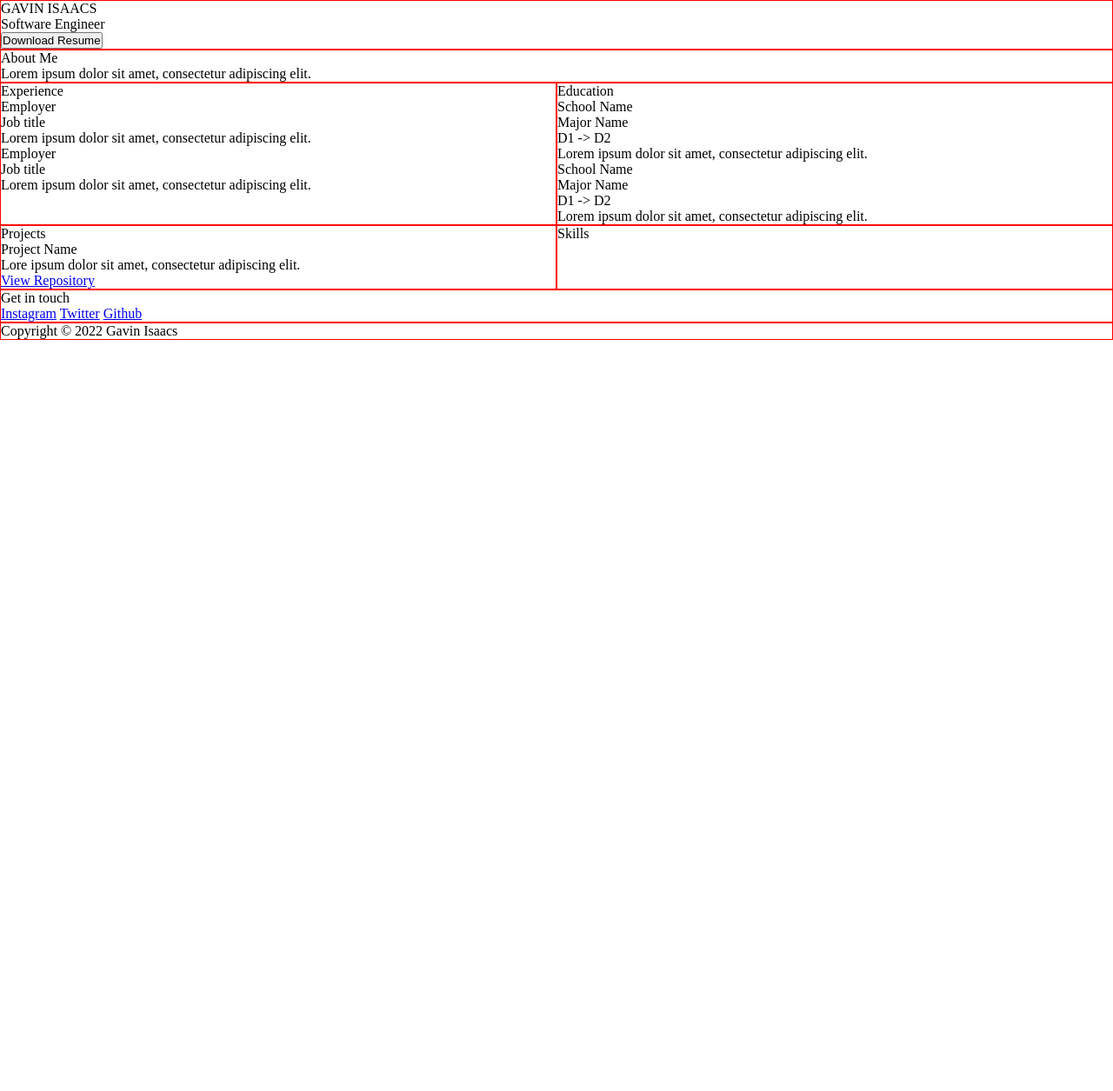
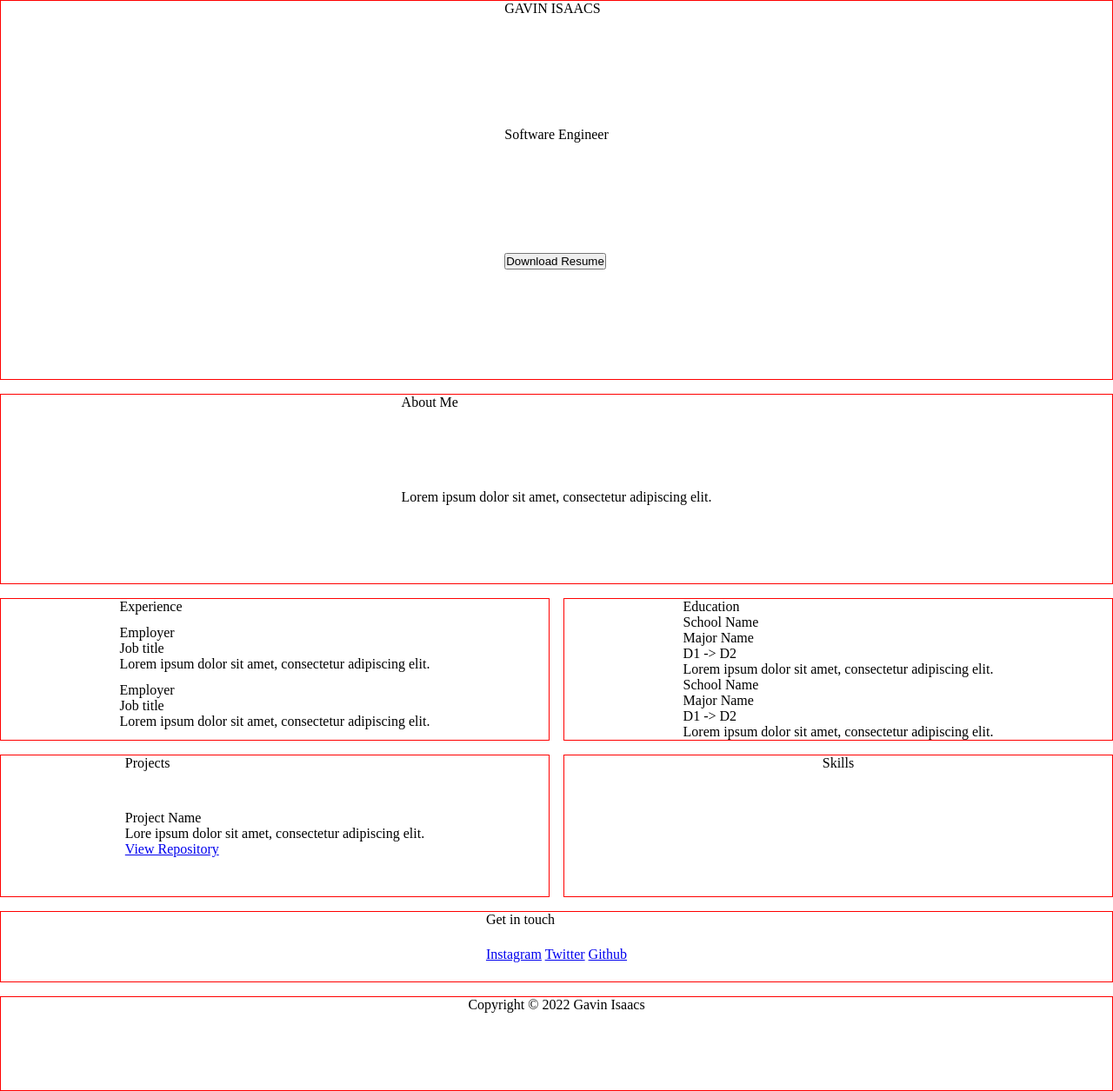
Before and after one commit to akim-nas/my-website, a PHP site: page /templates/index.html in a window 1280 px wide. Shown: the whole page at 87% size. Before the commit the page ends 391 px from the top, so only its background shows below. Run offline with PHP 8.4, Linux system fonts and the light colour scheme.

Commit message:
removed some of the querys, have two main ones for now, basic layout of each grid item is layedout

```diff
--- a/static/style.css
+++ b/static/style.css
@@ -3,17 +3,23 @@
 /* this is the third test */
 * { margin: 0; padding: 0; }
 
-html, body { height: 100vh; }
+html, body {
+    height: 100vh;
+    box-sizing: border-box;
+}
 
 :root {
     --gap: 2rem;
     --padding: 2rem;
-    --desktop-fr: 5 / 6;
 }
 
 .grid-container { display: grid; }
 
-.grid-item { border: 1px solid red; }
+.grid-item {
+    border: 1px solid red;
+    display: grid;
+    justify-content: center;
+}
 
 .main-sect {
     grid-area: main;
@@ -36,7 +42,7 @@ html, body { height: 100vh; }
 }
 
 .skill-sect {
-    grid-area: skill;
+    grid-area: skill
 }
 
 .info-sect {
@@ -47,11 +53,21 @@ html, body { height: 100vh; }
     grid-area: footer;
 }
 
-@media only screen and (min-width: 1280px) {
+/* Mobile */
+@media only screen and (min-width: 320px) {
+    .grid-container {
+        grid-template-columns: 1fr;
+        grid-template-rows: 4fr 2fr 1.25fr 1.25fr 1.25fr 1.25fr 0.75fr 1fr;
+        grid-template-areas: "main" "about" "xp" "edu" "proj" "skill" "info" "footer";
+    }
+}
+
+/* Desktop */
+@media only screen and (min-width: 800px) {
     .grid-container {
         grid-template-columns: 1fr 1fr;
-        grid-template-rows: var(--desktop-fr) 0.83fr 0.83fr 0.83fr 0.83fr 0.83fr;
+        grid-template-rows: 4fr 2fr 1.5fr 1.5fr 0.75fr 1fr;
         grid-template-areas: "main main" "about about" "xp edu" "proj skill" "info info" "footer footer";
-        box-sizing: border-box;
+        gap: 1rem;
     }
 }
```
Also changed, not shown: templates/index.html (+12 -0 lines).
